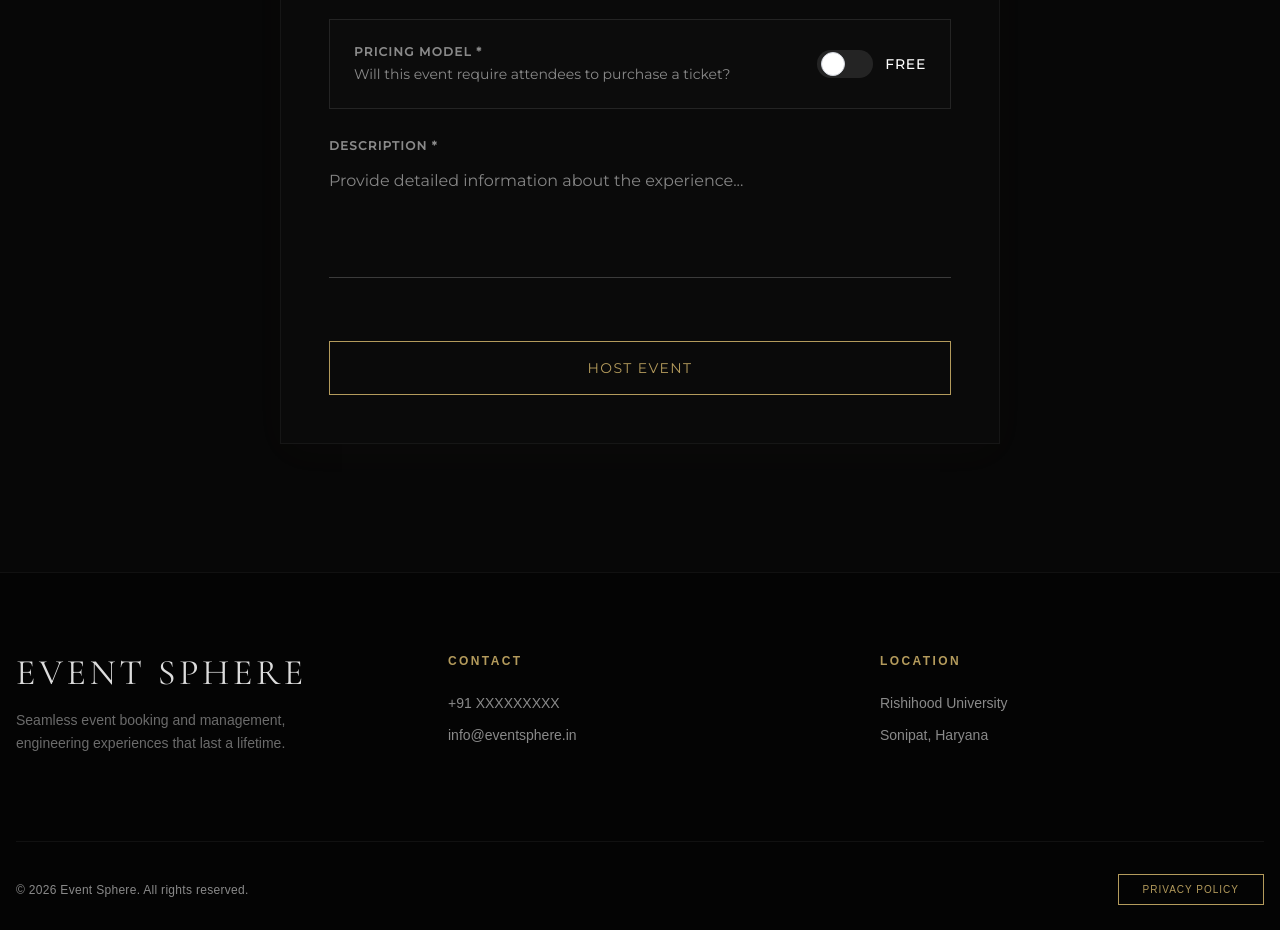
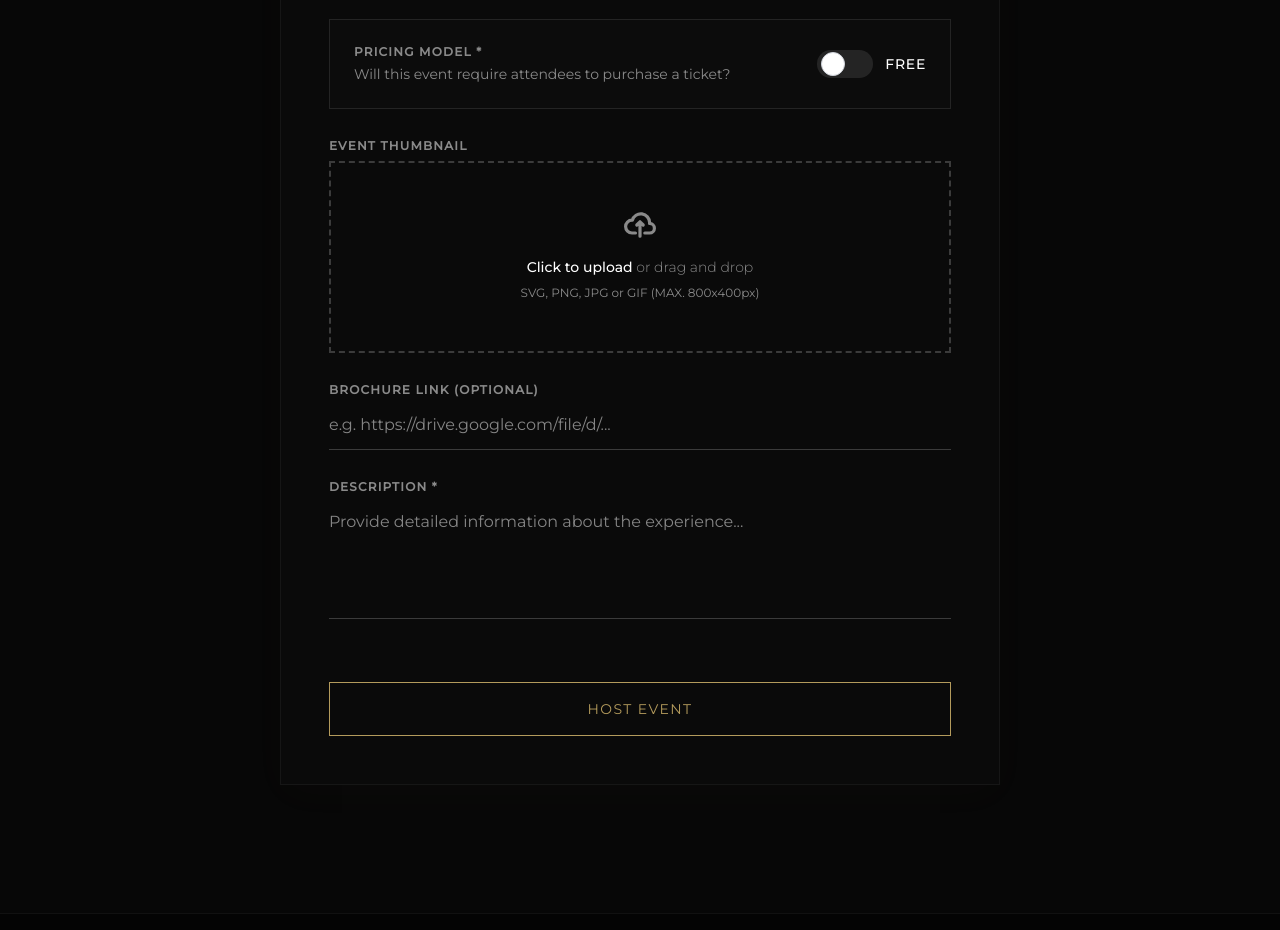
Before and after one commit to vanshpanwar2024/eventSphere, a Next.js app: page /host in a window 1280 px wide. Shown: the part 980-1910 px from the top of the page. Built offline with nearby package versions, Linux system fonts and the light colour scheme; no server answers.

Commit message:
added more fields in host your own

```diff
--- a/src/app/host/page.tsx
+++ b/src/app/host/page.tsx
@@ -17,11 +17,14 @@ export default function HostEventPage() {
     isPaid: false,
     ticketPrice: 0,
     isCollegeSpecial: false,
+    brochureUrl: "",
+    thumbnailUrl: "",
   });
 
   const [isLoading, setIsLoading] = useState(false);
   const [error, setError] = useState<string | null>(null);
   const [success, setSuccess] = useState<boolean>(false);
+  const [thumbnailPreview, setThumbnailPreview] = useState<string | null>(null);
 
   const handleChange = (e: React.ChangeEvent<HTMLInputElement | HTMLTextAreaElement | HTMLSelectElement>) => {
     const { name, value, type } = e.target;
@@ -31,6 +34,27 @@ export default function HostEventPage() {
       ...prev,
       [name]: type === "checkbox" ? checked : (name === "maxParticipants" || name === "ticketPrice" ? Number(value) : value),
     }));
+  };
+
+  const handleFileChange = (e: React.ChangeEvent<HTMLInputElement>) => {
+    const file = e.target.files?.[0];
+    if (file) {
+      if (!file.type.startsWith('image/')) {
+        setError('Please upload a valid image file for the thumbnail.');
+        return;
+      }
+
+      const reader = new FileReader();
+      reader.onloadend = () => {
+        const base64String = reader.result as string;
+        setThumbnailPreview(base64String);
+        setFormData(prev => ({
+          ...prev,
+          thumbnailUrl: base64String
+        }));
+      };
+      reader.readAsDataURL(file);
+    }
   };
 
   const handleSubmit = async (e: React.FormEvent) => {
@@ -53,7 +77,10 @@ export default function HostEventPage() {
         isPaid: false,
         ticketPrice: 0,
         isCollegeSpecial: false,
+        brochureUrl: "",
+        thumbnailUrl: "",
       });
+      setThumbnailPreview(null);
     } catch (err: any) {
       setError(err.message || "Something went wrong while creating the event.");
     } finally {
@@ -292,6 +319,46 @@ export default function HostEventPage() {
                   )}
                 </div>
 
+                {/* Thumbnail Upload */}
+                <div className="space-y-2 md:col-span-2">
+                  <label htmlFor="thumbnail" className="uppercase tracking-widest text-xs text-[#8a8a8a] font-semibold">Event Thumbnail</label>
+                  <div className="mt-1 flex items-center justify-center w-full">
+                    <label htmlFor="thumbnail" className="flex flex-col items-center justify-center w-full h-48 border-2 border-white/20 border-dashed hover:border-[#b49b5c] transition-colors cursor-pointer bg-[#0a0a0a]">
+                      {thumbnailPreview ? (
+                        <div className="relative w-full h-full p-2">
+                          <img src={thumbnailPreview} alt="Event thumbnail" className="w-full h-full object-cover" />
+                          <div className="absolute inset-0 flex items-center justify-center bg-black/50 opacity-0 hover:opacity-100 transition-opacity">
+                            <span className="text-white text-xs uppercase tracking-widest">Change Image</span>
+                          </div>
+                        </div>
+                      ) : (
+                        <div className="flex flex-col items-center justify-center pt-5 pb-6">
+                          <svg className="w-8 h-8 mb-4 text-[#8a8a8a]" aria-hidden="true" xmlns="http://www.w3.org/2000/svg" fill="none" viewBox="0 0 20 16">
+                            <path stroke="currentColor" strokeLinecap="round" strokeLinejoin="round" strokeWidth="2" d="M13 13h3a3 3 0 0 0 0-6h-.025A5.56 5.56 0 0 0 16 6.5 5.5 5.5 0 0 0 5.207 5.021C5.137 5.017 5.071 5 5 5a4 4 0 0 0 0 8h2.167M10 15V6m0 0L8 8m2-2 2 2"/>
+                          </svg>
+                          <p className="mb-2 text-sm text-[#8a8a8a] font-light"><span className="font-medium text-white">Click to upload</span> or drag and drop</p>
+                          <p className="text-xs text-[#8a8a8a]">SVG, PNG, JPG or GIF (MAX. 800x400px)</p>
+                        </div>
+                      )}
+                      <input id="thumbnail" type="file" accept="image/*" className="hidden" onChange={handleFileChange} />
+                    </label>
+                  </div>
+                </div>
+
+                {/* Brochure GDrive Link */}
+                <div className="space-y-2 md:col-span-2">
+                  <label htmlFor="brochureUrl" className="uppercase tracking-widest text-xs text-[#8a8a8a] font-semibold">Brochure Link (Optional)</label>
+                  <input
+                    id="brochureUrl"
+                    name="brochureUrl"
+                    type="url"
+                    value={formData.brochureUrl || ""}
+                    onChange={handleChange}
+                    className="w-full bg-transparent border-b border-white/20 py-3 text-white focus:outline-none focus:border-[#b49b5c] transition-colors"
+                    placeholder="e.g. https://drive.google.com/file/d/..."
+                  />
+                </div>
+
                 {/* Description */}
                 <div className="space-y-2 md:col-span-2">
                   <label htmlFor="description" className="uppercase tracking-widest text-xs text-[#8a8a8a] font-semibold">Description *</label>
--- a/src/backend/models/Event.ts
+++ b/src/backend/models/Event.ts
@@ -8,6 +8,8 @@ export class EventModel {
   private isPaid: boolean;
   private ticketPrice?: number;
   private isCollegeSpecial: boolean;
+  private brochureUrl?: string;
+  private thumbnailUrl?: string;
 
   constructor(data: {
     title: string;
@@ -19,6 +21,8 @@ export class EventModel {
     isPaid?: boolean;
     ticketPrice?: number;
     isCollegeSpecial?: boolean;
+    brochureUrl?: string;
+    thumbnailUrl?: string;
   }) {
     this.title = data.title;
     this.description = data.description;
@@ -28,6 +32,8 @@ export class EventModel {
     this.maxParticipants = Number(data.maxParticipants);
     this.isPaid = Boolean(data.isPaid);
     this.isCollegeSpecial = Boolean(data.isCollegeSpecial);
+    this.brochureUrl = data.brochureUrl;
+    this.thumbnailUrl = data.thumbnailUrl;
     if (this.isPaid) {
       this.ticketPrice = data.ticketPrice ? Number(data.ticketPrice) : 0;
     } else {
@@ -45,6 +51,8 @@ export class EventModel {
   public getIsPaid(): boolean { return this.isPaid; }
   public getTicketPrice(): number | undefined { return this.ticketPrice; }
   public getIsCollegeSpecial(): boolean { return this.isCollegeSpecial; }
+  public getBrochureUrl(): string | undefined { return this.brochureUrl; }
+  public getThumbnailUrl(): string | undefined { return this.thumbnailUrl; }
 
   // Validation
   public validate(): string[] {
@@ -78,6 +86,8 @@ export class EventModel {
       isPaid: this.isPaid,
       ticketPrice: this.ticketPrice,
       isCollegeSpecial: this.isCollegeSpecial,
+      brochureUrl: this.brochureUrl,
+      thumbnailUrl: this.thumbnailUrl,
     };
   }
 }
--- a/src/services/eventService.ts
+++ b/src/services/eventService.ts
@@ -8,6 +8,8 @@ export interface CreateEventPayload {
   isPaid: boolean;
   ticketPrice?: number;
   isCollegeSpecial: boolean;
+  brochureUrl?: string;
+  thumbnailUrl?: string;
 }
 
 export const frontendEventService = {
```
